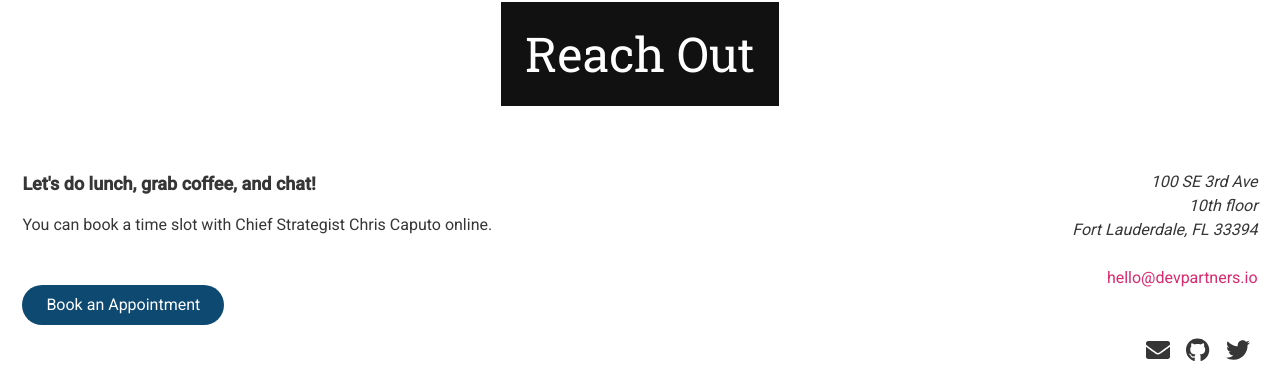
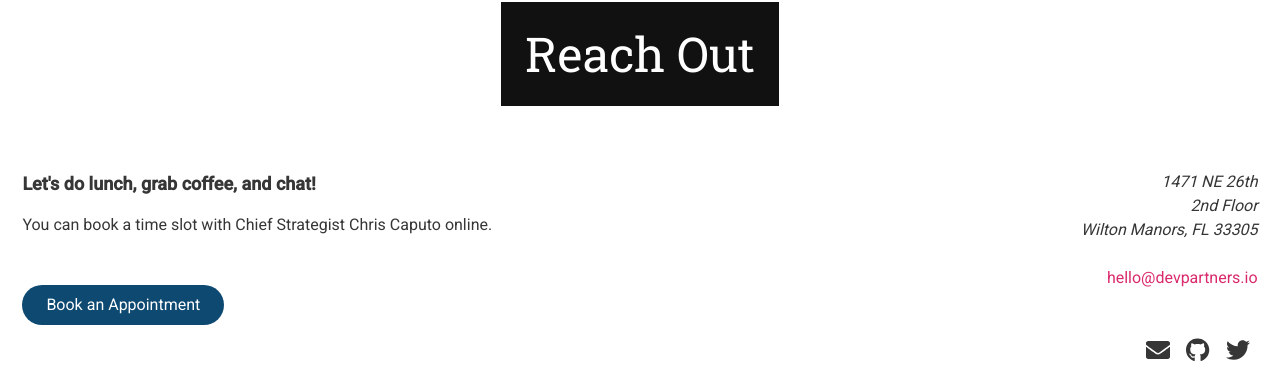
Before and after one commit to dev-partners/devpartners.io, a Jekyll site: the page built from _pages/contact.html, in a window 1280 px wide. Shown: the part 190-555 px from the top of the page. Built offline with Jekyll 4.4.1, drawn with Linux system fonts in a browser that asks for light colours.

Commit message:
Update contact.html

```diff
--- a/_pages/contact.html
+++ b/_pages/contact.html
@@ -28,9 +28,10 @@ navigation: 10
                 <div class="flex-1 lg:pl-24 lg:text-right">
 
                     <address class="mb-6">
-                        100 SE 3rd Ave <br>
-                        10th floor <br>
-                        Fort Lauderdale, FL 33394
+                        1471 NE 26th<br>
+                       2nd Floor <br>
+                        Wilton Manors, FL 33305 <br>
+
                     </address>
 
                     <p>
```
